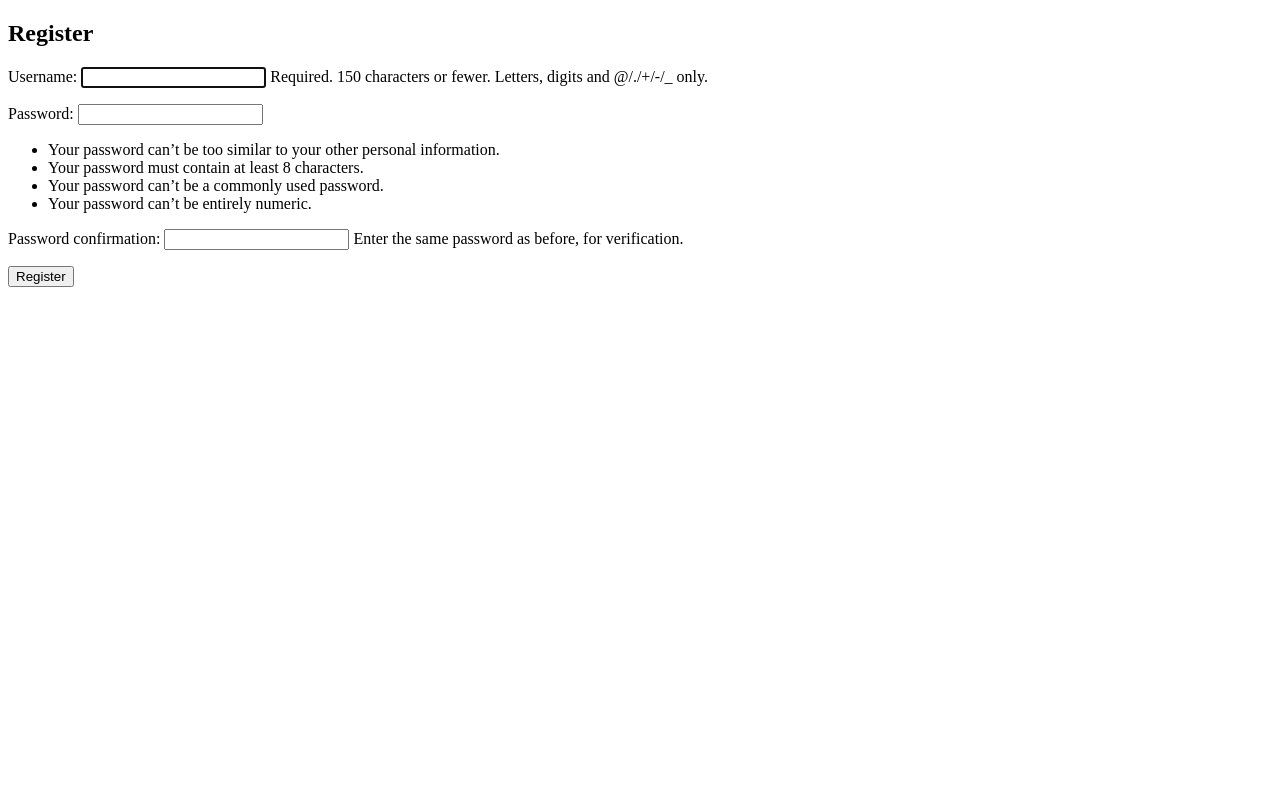
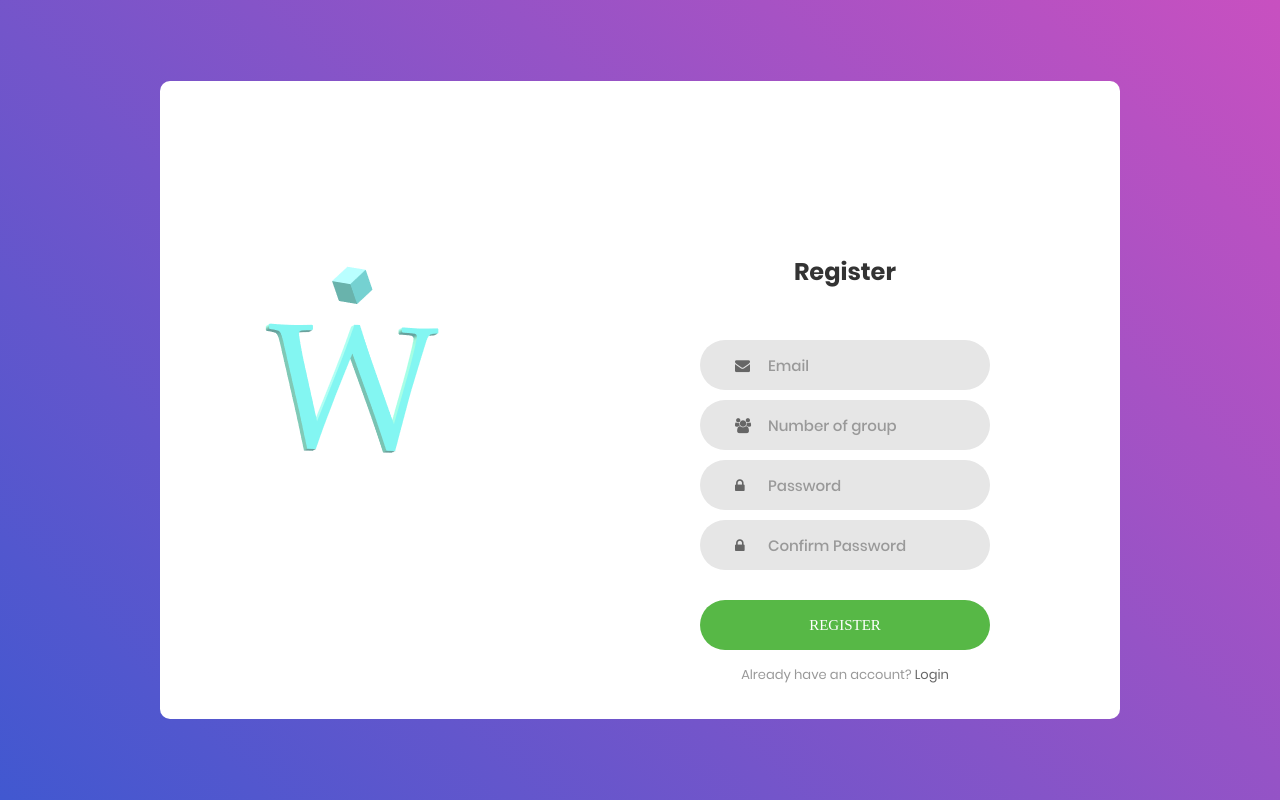
Before and after one commit to Decim123/WI, a Django app: page /register/ in a window 1280 px wide. Run offline with Django 5.2, Linux system fonts and the light colour scheme; some libraries are stand-ins or nearby versions; some web fonts are replaced.

Commit message:
Регистрация созданна

```diff
--- /dev/null
+++ b/wi/accounts/forms.py
@@ -0,0 +1,23 @@
+from django import forms
+from django.contrib.auth.forms import UserCreationForm
+from django.contrib.auth.models import User
+
+class CustomUserCreationForm(UserCreationForm):
+    email = forms.EmailField(required=True)
+    group_number = forms.CharField(max_length=100, required=True)
+
+    class Meta:
+        model = User
+        fields = ('email', 'group_number', 'password1', 'password2')  # Удаляем поле 'username' из списка полей
+
+    def __init__(self, *args, **kwargs):
+        super().__init__(*args, **kwargs)
+        if 'username' in self.fields:
+            self.fields['username'].required = False  # Делаем поле 'username' необязательным
+
+    def save(self, commit=True):
+        user = super().save(commit=False)
+        user.username = self.cleaned_data['email']  # Присваиваем значение email полю username
+        if commit:
+            user.save()
+        return user
--- a/wi/accounts/templates/registration/login.html
+++ b/wi/accounts/templates/registration/login.html
@@ -33,7 +33,7 @@
 
 				<form class="login100-form validate-form">
 					<span class="login100-form-title">
-						Member Login
+						Login
 					</span>
 
 					<div class="wrap-input100 validate-input" data-validate = "Valid email is required: ex@abc.xyz">
@@ -63,12 +63,12 @@
 							Forgot
 						</span>
 						<a class="txt2" href="#">
-							Username / Password?
+							Password?
 						</a>
 					</div>
 
 					<div class="text-center p-t-136">
-						<a class="txt2" href="#">
+						<a class="txt2" href="/register/">
 							Create your Account
 							<i class="fa fa-long-arrow-right m-l-5" aria-hidden="true"></i>
 						</a>
--- a/wi/accounts/templates/registration/register.html
+++ b/wi/accounts/templates/registration/register.html
@@ -1,16 +1,94 @@
+{% load static %}
 <!DOCTYPE html>
 <html lang="en">
 <head>
+    <title>Register</title>
     <meta charset="UTF-8">
-    <meta name="viewport" content="width=device-width, initial-scale=1.0">
-    <title>Register</title>
+    <meta name="viewport" content="width=device-width, initial-scale=1">
+    <link rel="icon" type="image/png" href="{% static 'images/icons/favicon.ico' %}">
+    <link rel="stylesheet" type="text/css" href="{% static 'vendor/bootstrap/css/bootstrap.min.css' %}">
+    <link rel="stylesheet" type="text/css" href="{% static 'fonts/font-awesome-4.7.0/css/font-awesome.min.css' %}">
+    <link rel="stylesheet" type="text/css" href="{% static 'vendor/animate/animate.css' %}">
+    <link rel="stylesheet" type="text/css" href="{% static 'vendor/css-hamburgers/hamburgers.min.css' %}">
+    <link rel="stylesheet" type="text/css" href="{% static 'vendor/select2/select2.min.css' %}">
+    <link rel="stylesheet" type="text/css" href="{% static 'css/util.css' %}">
+    <link rel="stylesheet" type="text/css" href="{% static 'css/main.css' %}">
 </head>
 <body>
-    <h2>Register</h2>
-    <form method="post">
-        {% csrf_token %}
-        {{ form.as_p }}
-        <button type="submit">Register</button>
-    </form>
+    <div class="limiter">
+        <div class="container-login100">
+            <div class="wrap-login100">
+                <div class="login100-pic js-tilt" data-tilt>
+                    <img src="{% static 'images/img-01.png' %}" alt="IMG">
+                </div>
+
+                <form class="login100-form validate-form" method="post">
+                    {% csrf_token %}
+                    <span class="login100-form-title">
+                        Register
+                    </span>
+
+                    <div class="wrap-input100 validate-input" data-validate="Valid email is required: ex@abc.xyz">
+                        <input class="input100" type="text" name="email" placeholder="Email">
+                        <span class="focus-input100"></span>
+                        <span class="symbol-input100">
+                            <i class="fa fa-envelope" aria-hidden="true"></i>
+                        </span>
+                    </div>
+
+                    <div class="wrap-input100 validate-input" data-validate="Number of group is required">
+                        <input class="input100" type="text" name="group_number" placeholder="Number of group">
+                        <span class="focus-input100"></span>
+                        <span class="symbol-input100">
+                            <i class="fa fa-users" aria-hidden="true"></i>
+                        </span>
+                    </div>
+
+                    <div class="wrap-input100 validate-input" data-validate="Password is required">
+                        <input class="input100" type="password" name="password1" placeholder="Password">
+                        <span class="focus-input100"></span>
+                        <span class="symbol-input100">
+                            <i class="fa fa-lock" aria-hidden="true"></i>
+                        </span>
+                    </div>
+
+                    <div class="wrap-input100 validate-input" data-validate="Confirm Password is required">
+                        <input class="input100" type="password" name="password2" placeholder="Confirm Password">
+                        <span class="focus-input100"></span>
+                        <span class="symbol-input100">
+                            <i class="fa fa-lock" aria-hidden="true"></i>
+                        </span>
+                    </div>
+
+                    <div class="container-login100-form-btn">
+                        <button class="login100-form-btn" type="submit">
+                            Register
+                        </button>
+                    </div>
+
+                    <div class="text-center p-t-12">
+                        <span class="txt1">
+                            Already have an account?
+                        </span>
+                        <a class="txt2" href="/accounts/login/">
+                            Login
+                        </a>
+                    </div>
+                </form>
+            </div>
+        </div>
+    </div>
+
+    <script src="{% static 'vendor/jquery/jquery-3.2.1.min.js' %}"></script>
+    <script src="{% static 'vendor/bootstrap/js/popper.js' %}"></script>
+    <script src="{% static 'vendor/bootstrap/js/bootstrap.min.js' %}"></script>
+    <script src="{% static 'vendor/select2/select2.min.js' %}"></script>
+    <script src="{% static 'vendor/tilt/tilt.jquery.min.js' %}"></script>
+    <script>
+        $('.js-tilt').tilt({
+            scale: 1.1
+        })
+    </script>
+    <script src="{% static 'js/main.js' %}"></script>
 </body>
 </html>
--- a/wi/accounts/views.py
+++ b/wi/accounts/views.py
@@ -1,12 +1,37 @@
 from django.shortcuts import render, redirect
-from django.contrib.auth.forms import UserCreationForm
+from django.contrib.auth.models import Group
+from .forms import CustomUserCreationForm
+from django.contrib.auth import authenticate, login
+from django.contrib import messages
 
 def register(request):
     if request.method == 'POST':
-        form = UserCreationForm(request.POST)
+        form = CustomUserCreationForm(request.POST)
         if form.is_valid():
-            form.save()
-            return redirect('login')  # После успешной регистрации перенаправляем пользователя на страницу входа
+            group_number = form.cleaned_data['group_number']
+            group = Group.objects.get(name=group_number)
+            user = form.save(commit=False)
+            user.save()
+            user.groups.add(group)
+            login(request, user)
+            messages.success(request, 'Registration successful!')
+            return redirect('/main')  # Перенаправление на страницу 'main' после успешной регистрации
+        else:
+            print(form.errors)
+            messages.error(request, 'Registration failed. Please correct the errors below.')
     else:
-        form = UserCreationForm()
+        form = CustomUserCreationForm()
     return render(request, 'registration/register.html', {'form': form})
+
+
+def user_login(request):
+    if request.method == 'POST':
+        email = request.POST['email']
+        password = request.POST['password']
+        user = authenticate(request, username=email, password=password)
+        if user is not None:
+            login(request, user)
+            return redirect('/main')  # Перенаправление на главную страницу после успешного входа
+        else:
+            messages.error(request, 'Invalid email or password.')
+    return render(request, 'login.html')
--- a/wi/wi/settings.py
+++ b/wi/wi/settings.py
@@ -123,3 +123,7 @@ STATIC_URL = '/static/'
 # https://docs.djangoproject.com/en/5.0/ref/settings/#default-auto-field
 
 DEFAULT_AUTO_FIELD = 'django.db.models.BigAutoField'
+
+LOGIN_REDIRECT_URL = '/main/'  # Путь, на который будут перенаправляться пользователи после успешного входа
+
+LOGIN_URL = '/accounts/login/'  # Путь к странице входа
--- a/wi/wi/urls.py
+++ b/wi/wi/urls.py
@@ -3,7 +3,6 @@ from django.urls import path, include
 from django.views.generic import RedirectView
 from django.conf import settings
 from django.conf.urls.static import static
-from django.contrib.auth.views import LoginView, LogoutView
 from accounts.views import register
 
 urlpatterns = [
```
Also changed, not shown: wi/db.sqlite3.
